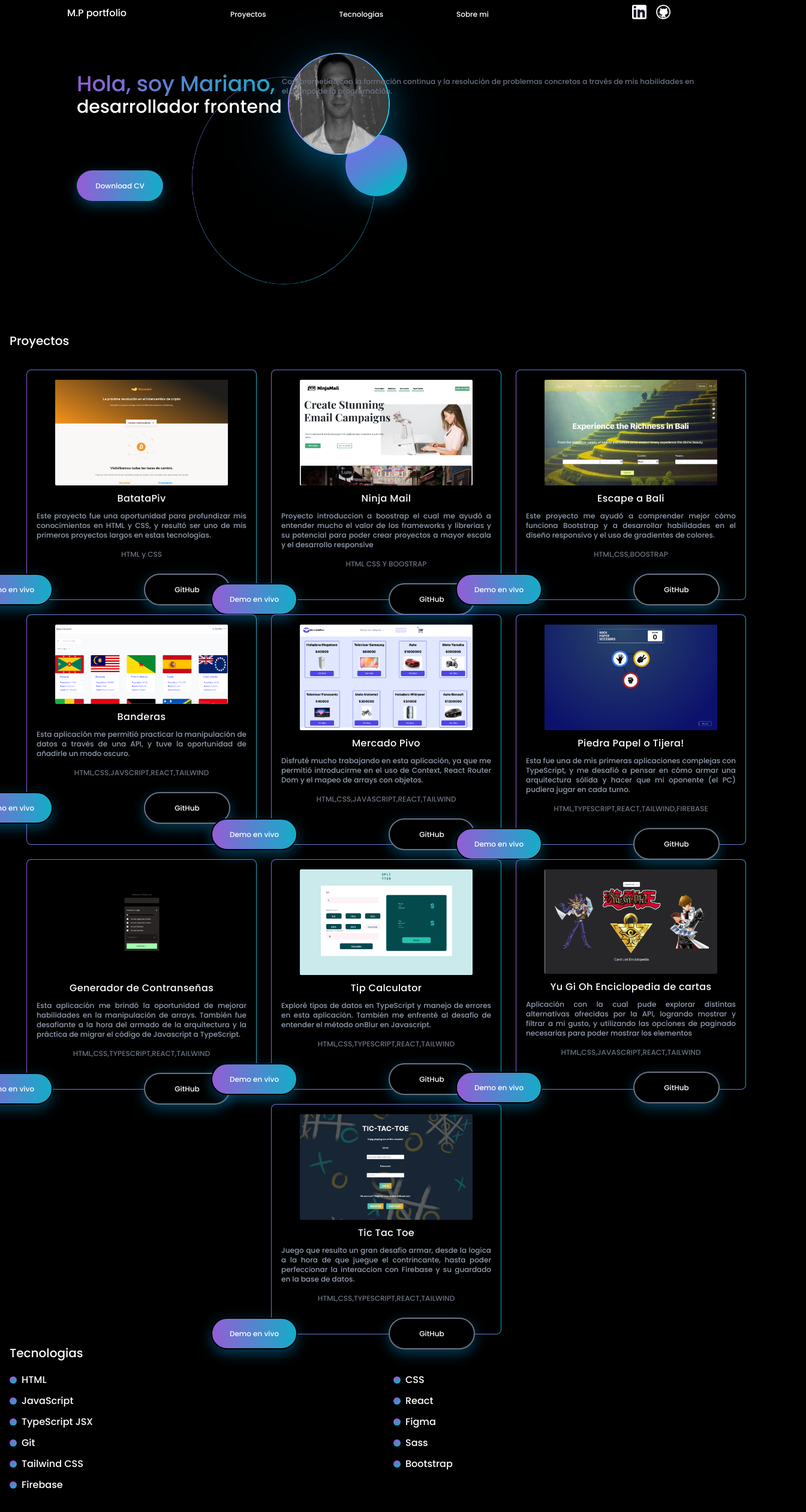
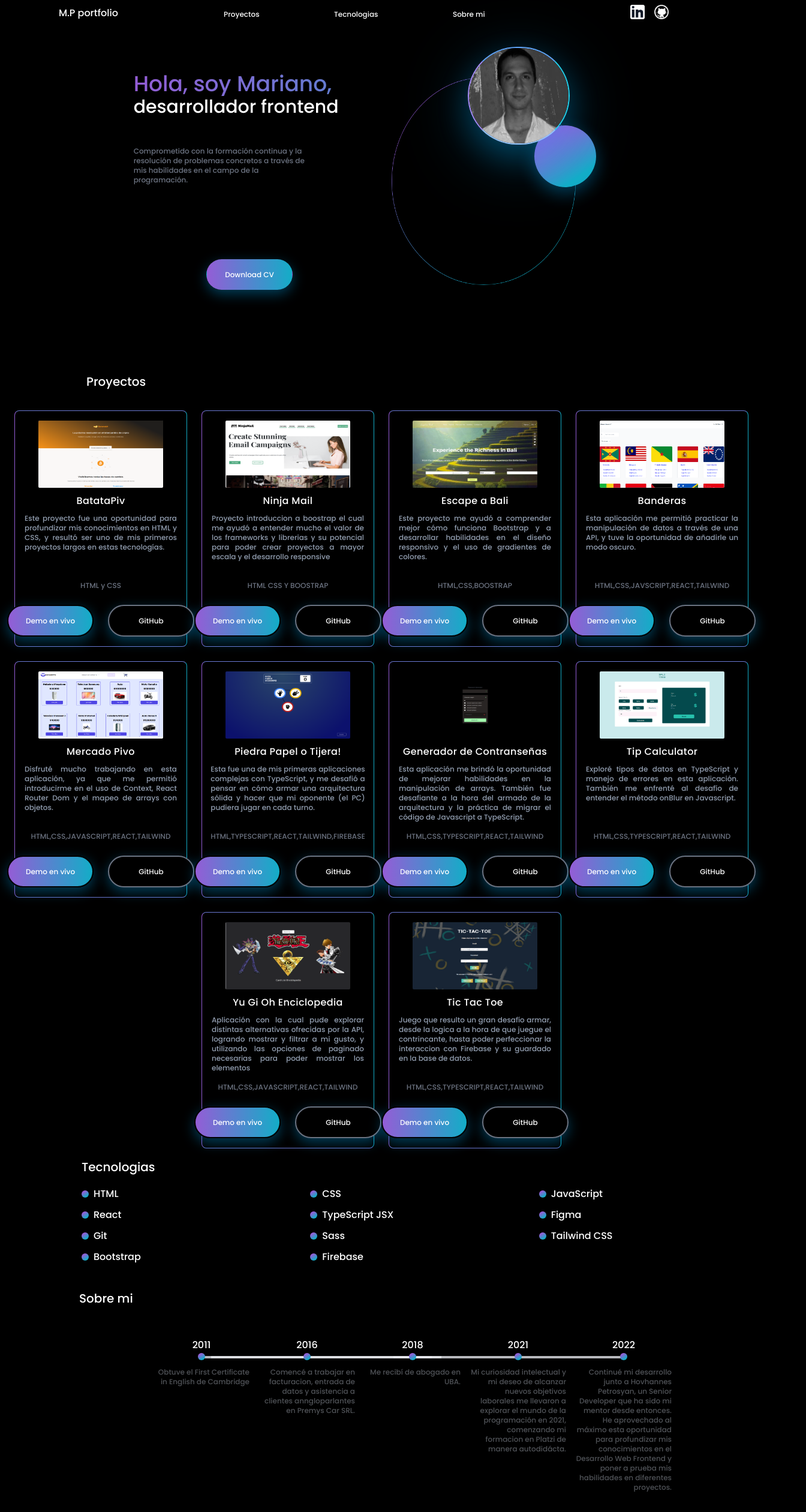
Before and after one commit to Marianopiv/portfolio-piv, a React (Vite) app: page / in a window 1280 px wide. Shown: the top 2520 px of the page at 60% size, 1344 px wide, since content can reach past the window. Built offline with nearby package versions, Linux system fonts and the light colour scheme.

Commit message:
ajusto los tamaños del responsive finalmente..casi ready

```diff
--- a/src/components/aboutMe/AboutMe.jsx
+++ b/src/components/aboutMe/AboutMe.jsx
@@ -1,27 +1,46 @@
 import React from "react";
 import { sobreMi } from "../../config/config";
-import "./aboutMe.css"
+import "./aboutMe.css";
 
 const AboutMe = () => {
   return (
-    <div className="bg-black text-white pl-4">
+    <div className="bg-black text-white pl-4 lg:pl-24">
       <div className="bg-black  h-24 flex  items-center drop-shadow-xl">
-        <h3 className=" font-bold portfolioTitle text-left" id="sobremi">
+        <h3
+          className=" font-bold portfolioTitle text-left sm:pl-9"
+          id="sobremi"
+        >
           Sobre mi
         </h3>
       </div>
-      <div className="flex flex-col items-center justify-center mt-4">
-        <div className="flex justify-center px-2 sm:w-1/2 animate__animated animate__fadeIn sm:animate__fadeInRight"></div>
-        <div className="flex gap-4 flex-wrap relative">
+      <div className="flex flex-col items-center justify-center mt-4 ">
+        <div className="flex gap-4 flex-wrap relative  md:hidden">
           {sobreMi.map(({ año, logro }, index) => (
-            <div key={index} className="flex flex-wrap w-screen gap-4">
+            <div key={index} className="flex flex-wrap w-screen gap-4 sm:pl-10">
               <p className="w-8 mr-1">{año}</p>
               <div className="item-point w-3 z-20 "></div>
 
-              <p className="w-52 text-left text-xs text-[#929EB0] story">{logro}</p>
+              <p className="w-52 text-left text-xs text-[#4f5257] story">
+                {logro}
+              </p>
             </div>
           ))}
-          <div className="absolute border-2 opacity-80 h-80  left-14"></div>
+          <div className="absolute border-2 opacity-80 h-80  left-14 sm:left-24"></div>
+        </div>
+        <div className="hidden gap-4 flex-wrap relative md:flex">
+          {sobreMi.map(({ año, logro }, index) => (
+            <div key={index} className="flex items-center flex-wrap flex-col">
+              <p className="">{año}</p>
+              <div className="item-point w-3 z-20 "></div>
+
+              <p className="w-40 text-right text-xs text-[#4f5257] story pt-3 ">
+                {logro.slice(0,274)}
+              </p>
+            </div>
+          ))}
+          <div className="absolute border-2 opacity-80 w-96 top-8  left-24"></div>
+          <div className="absolute border-2 opacity-80 w-96 top-8  left-20"></div>
+          <div className="absolute border-2 opacity-80 w-96 top-8  right-20"></div>
         </div>
       </div>
     </div>
--- a/src/components/footer/Footer.jsx
+++ b/src/components/footer/Footer.jsx
@@ -3,7 +3,7 @@ import { icons } from "../../config/config";
 
 const Footer = () => {
   return (
-    <div className="flex flex-col gap-2 pb-4">
+    <div className="flex flex-col gap-2 pb-4 sm:pl-9 lg:pl-28">
     <div className="flex px-4 pt-10 items-center">
       <h3 className="title text-sm text-left">
         Contactame para cualquier propuesta o consulta
--- a/src/components/home/Home.jsx
+++ b/src/components/home/Home.jsx
@@ -10,11 +10,11 @@ import withBg from "../../assets/black-white.png";
 import Footer from "../footer/Footer";
 const Home = () => {
   return (
-    <>
+    <div className="">
       <NavBar />
       <div className="drop-shadow-2xl bg-black text-white font-serif text-left flex flex-col pt-4 py-0 sm:items-center">
         <div className="animate__animated animate__fadeIn sm:animate__fadeInLeft py-4 px-10 sm:px-32 flex flex-col justify-center poppins ">
-          <div className="flex flex-col justify-center sm:justify-start mt-4 sm:mt-10 sm:flex-row sm:flex-wrap">
+          <div className="flex flex-col justify-center sm:justify-start mt-4 sm:mt-10 sm:flex-row sm:flex-wrap md:flex-col md:gap-10 lg:pl-10">
             <div className="sm:z-20">
               <h3 className="title text-lg font-black sm:text-4xl">
                 Hola, soy Mariano,
@@ -24,37 +24,50 @@ const Home = () => {
                 desarrollador frontend
               </h3>
             </div>
-            <p className="text-xs text-gray-500 mt-2 sm:w-2/3 ">
+            <p className="text-xs text-gray-500 mt-2 sm:w-2/3 md:w-1/2 lg:w-1/3">
               Comprometido con la formación continua y la resolución de
               problemas concretos a través de mis habilidades en el campo de la
               programación.
             </p>
-            <div className="h-96 sm:h-58  z-50 sm:-z-20">
+            <div className="h-96 sm:h-58 md:h-56  z-50 sm:-z-20 lg:flex">
               <img
-                className="absolute ellipse-14 rounded-full sm:left-80 sm:top-20 "
+                className="absolute ellipse-14 rounded-full sm:left-80 sm:top-20 md:left-130 lg:hidden"
                 src={ellipse14}
                 alt=""
               />
-              <div className="absolute ellipse-15 rounded-full sm:left-135 sm:top-44"></div>
+              <div className="absolute ellipse-15 rounded-full sm:left-135 sm:top-44 md:left-150 lg:hidden"></div>
               <img
-                className="absolute cv border-2 border-r-cyan-400 border-l-violet-400 border-t-blue-400 border-b-blue-300 sm:left-120 sm:top-10"
+                className="absolute cv border-2 border-r-cyan-400 border-l-violet-400 border-t-blue-400 border-b-blue-300 sm:left-120 sm:top-10 md:left-140 lg:hidden"
                 src={withBg}
                 alt=""
               />
-              <div className="absolute top-3/4 mt-8 sm:mt-0 right-26 sm:top-2/4 sm:left-32">
+              <div className="absolute top-3/4 mt-8 sm:mt-0 right-26 sm:top-2/4 sm:left-32 md:top-96 lg:left-48 xl:left-80 xl:pl-6">
                 <button className="btn-class w-36 h-12 text-xs pb-8">
                   Download CV
                 </button>
+              </div>
+              <div className="hidden lg:flex">
+                <img
+                  className="hidden ellipse-14lg rounded-full lg:flex"
+                  src={ellipse14}
+                  alt=""
+                />
+                <div className="hidden ellipse-15lg rounded-full lg:flex"></div>
+                <img
+                  className="hidden cvlg border-2 border-r-cyan-400 border-l-violet-400 border-t-blue-400 border-b-blue-300 lg:flex"
+                  src={withBg}
+                  alt=""
+                />
               </div>
             </div>
           </div>
         </div>
       </div>
       <Portfolio />
-        <Tecnologias />
-        <AboutMe />
+      <Tecnologias />
+      <AboutMe />
       <Footer />
-    </>
+    </div>
   );
 };
 
--- a/src/components/home/home.css
+++ b/src/components/home/home.css
@@ -15,7 +15,7 @@
   border-radius: 200px;
   position: absolute;
   width: 170.25px;
-  height: 170.25px;
+  height: 163.25px;
   left: 29.94px;
   top: 230px;
   border: 2px solid;
@@ -30,7 +30,6 @@
 
   box-shadow: 0px 20px 50px 0px #00b2ff40;
 }
-
 .ellipse-14 {
   box-sizing: border-box;
   position: absolute;
@@ -60,13 +59,68 @@
     #945dd6 77.47%
   );
 }
-
 .ellipse-15 {
   position: absolute;
   width: 102.92px;
   height: 102.92px;
   left: 136.23px;
   top: 341.07px;
+
+  /* Gradient2 */
+  /* Neon for Button */
+
+  box-shadow: 0px 10px 30px rgba(0, 178, 255, 0.35);
+
+  border-image-source: linear-gradient(
+    326.6deg,
+    #13adc7 21.25%,
+    #6978d1 58.73%,
+    #945dd6 77.47%
+  );
+  background: linear-gradient(
+    326.6deg,
+    #13adc7 21.25%,
+    #6978d1 58.73%,
+    #945dd6 77.47%
+  );
+}
+.cvlg {
+  filter: drop-shadow(0px 20px 50px rgba(0, 178, 255, 0.25));
+  border-radius: 200px;
+  position: absolute;
+  width: 170.25px;
+  height: 163.25px;
+  right: 329.94px;
+  top: 30px;
+  border: 2px solid;
+
+  background: linear-gradient(
+    360.6deg,
+    #13adc7 21.25%,
+    #6978d1 58.73%,
+    #945dd6 77.47%
+  );
+  border: 2px solid;
+
+  box-shadow: 0px 20px 50px 0px #00b2ff40;
+}
+
+.ellipse-14lg {
+  box-sizing: border-box;
+  position: absolute;
+  width: 306.31px;
+  height: 346.31px;
+  right:320.23px;
+  top: 80.69px;
+
+}
+
+.ellipse-15lg {
+  position: absolute;
+  width: 102.92px;
+  height: 102.92px;
+  right: 286.23px;
+  top: 161.07px;
 
   /* Gradient2 */
   /* Neon for Button */
@@ -132,3 +186,24 @@ line-height: 21px;
         left: 36rem;
     }
 }
+
+@media (min-width: 768px) {
+  .md\:left-140 {
+      left: 38rem;
+  }
+  .md\:left-150 {
+      left: 45rem;
+  }
+  .md\:left-130 {
+      left: 29rem!important;
+  }
+}
+
+@media (min-width: 1024px) {
+  .lg\:left-150 {
+      left:50!important;
+  }
+  .lg\:left-160 {
+      left:58rem;
+  }
+}
--- a/src/components/navBar/NavBar.jsx
+++ b/src/components/navBar/NavBar.jsx
@@ -6,7 +6,7 @@ const NavBar = () => {
   const { handleClick } = useMostrar();
   return (
     <>
-      <div className="border-0 w-full bg-black text-white relative sm:flex px-4">
+      <div className="border-0 w-full bg-black text-white relative sm:flex">
         <div className="sm:w-1/4">
           <div className="flex py-2 justify-center">
             <p className="">M.P portfolio</p>
--- a/src/components/portfolio/Portfolio.jsx
+++ b/src/components/portfolio/Portfolio.jsx
@@ -11,7 +11,7 @@ const Portfolio = () => {
     <div className="animate__animated animate__fadeIn sm:animate__fadeInUp bg-black pr-2">
       <div className="h-24 flex items-center drop-shadow-xl px-4">
         <h3
-          className="widest font-bold text-white  portfolioTitle "
+          className="widest font-bold text-white  portfolioTitle sm:pl-9 lg:pl-32 "
           id="portfolio"
         >
           Proyectos
--- a/src/components/projecto/Projecto.jsx
+++ b/src/components/projecto/Projecto.jsx
@@ -8,16 +8,16 @@ const Projecto = ({ name, img, tecnologias, descripcion, url }) => {
   return (
     <div
       key={name}
-      className="flex flex-col items-center justify-content-center w-72 h-auto sm:w-72 p-4 gap-2 lg:h-96 lg:w-96 border border-l-[#945dd6] border-y-[#6978d1] border-r-[#13adc7] rounded-lg"
+      className="flex flex-col items-center justify-content-center w-72 sm:h-1/8 sm:w-72 p-4 gap-2  border border-l-[#945dd6] border-y-[#6978d1] border-r-[#13adc7] rounded-lg"
     >
       <img
-        className="w-52 lg:w-72 rounded-sm h-26 lg:h-44 hover:cursor-pointer "
+        className="w-52 rounded-sm h-26 sm:h-28 hover:cursor-pointer "
         src={img}
         alt=""
       />
       <h3 className="font-bold tracking-wide text-white">{name}</h3>{" "}
-      <div className="lg:h-48 flex flex-col justify-around">
-        <p className="lg:flex text-xs text-justify text-[#929EB0]">
+      <div className="flex flex-col justify-around">
+        <p className=" text-xs text-justify text-[#929EB0] sm:h-24">
           {descripcion}
         </p>
         <p className="text-xs whitespace-no-wrap text-gray-500 py-4">
@@ -26,7 +26,7 @@ const Projecto = ({ name, img, tecnologias, descripcion, url }) => {
       </div>
       <div className="flex gap-2">
         <a
-          className="w-40 lg:w-72 rounded-md lg:h-44 hover:cursor-pointer "
+          className="w-40 rounded-md hover:cursor-pointer "
           href={url}
         >
           <Button
@@ -35,7 +35,7 @@ const Projecto = ({ name, img, tecnologias, descripcion, url }) => {
           />
         </a>{" "}
         <a
-          className="lg:w-72 rounded-md lg:h-44 hover:cursor-pointer"
+          className=" rounded-md hover:cursor-pointer"
         >
           <Button
             action={() => console.log("Falta link")}
--- a/src/components/tecnologias/Tecnologias.jsx
+++ b/src/components/tecnologias/Tecnologias.jsx
@@ -4,10 +4,10 @@ import "./tecnologias.css"
 
 const Tecnologias = () => {
   return (
-    <div className="bg-black pt-4 pl-2">
+    <div className="bg-black pt-4 pl-2 sm:pl-9 lg:flex lg:flex-col lg justify-between lg:pl-32  lg:w-screen">
       <div className=" text-white pb-4 px-2">
         <h3
-          className=" font-bold text-white  portfolioTitle "
+          className=" font-bold text-white  portfolioTitle"
           id="tecnologias"
         >
           Tecnologias
@@ -15,7 +15,7 @@ const Tecnologias = () => {
       </div>
       <div className="flex flex-wrap  items-center text-white text-left pl-2">
         {tecnologias.map((item) => (
-          <div key={item} className="flex items-center gap-2 w-1/2 pb-2">
+          <div key={item} className="flex items-center gap-2 w-1/2 sm:w-1/3 pb-2">
             <div className="item-point w-3"></div>
             <p className="w-22 h-30">{item}</p>
           </div>
--- a/src/config/config.js
+++ b/src/config/config.js
@@ -72,7 +72,7 @@ export const projects = [
       url: "https://tip-calculator-typescript-h3n2zt7bi-marianopiv.vercel.app/"
     },
     {
-      name: "Yu Gi Oh Enciclopedia de cartas",
+      name: "Yu Gi Oh Enciclopedia",
       img: yugiOh,
       descripcion: "Aplicación con la cual pude explorar distintas alternativas ofrecidas por la API, logrando mostrar y filtrar a mi gusto, y utilizando las opciones de paginado necesarias para poder mostrar los elementos",
       tecnologias: "HTML,CSS,JAVASCRIPT,REACT,TAILWIND",
```
